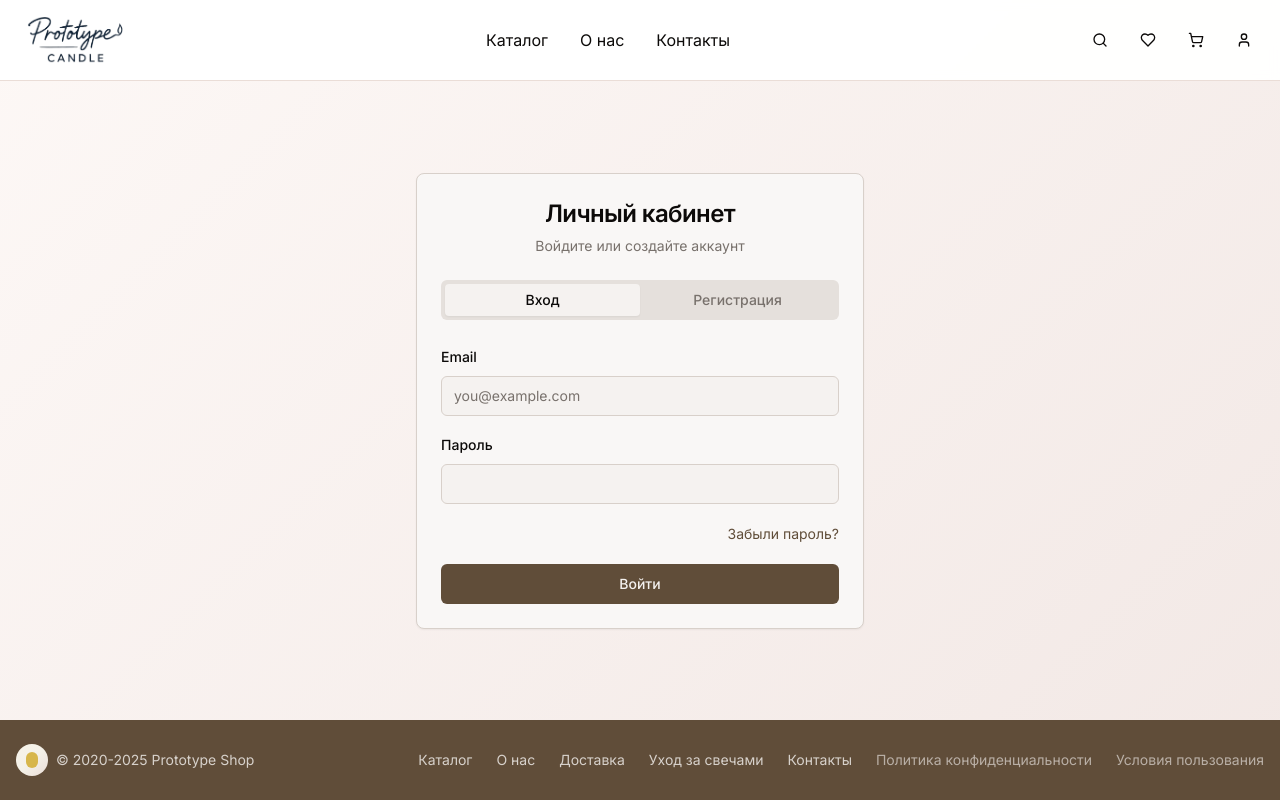
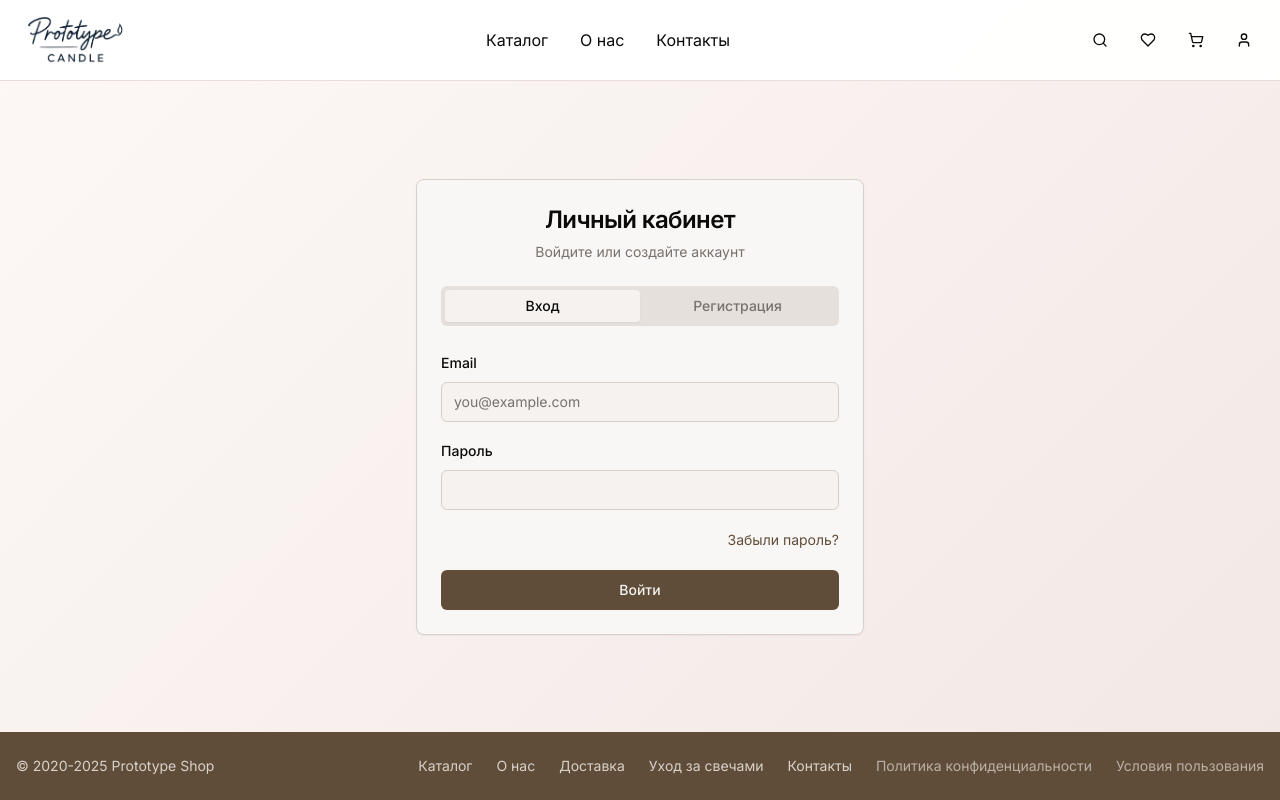
Before and after one commit to itbashar644/glow-whispers-market, a React (Vite) app: page /auth in a window 1280 px wide. Built offline with nearby package versions, Linux system fonts and the light colour scheme.

Commit message:
Remove store image from footer
Remove the store image from the footer component.

```diff
--- a/src/components/Footer.tsx
+++ b/src/components/Footer.tsx
@@ -7,9 +7,6 @@ export const Footer = () => {
       <div className="container mx-auto px-4 py-6">
         <div className="flex flex-col md:flex-row items-center justify-between gap-6">
           <div className="flex items-center space-x-2">
-            <div className="w-8 h-8 bg-candle-gradient rounded-full flex items-center justify-center shrink-0">
-              <div className="w-3 h-4 bg-candle-flame rounded-full candle-flame"></div>
-            </div>
             <p className="text-primary-foreground/80 text-sm whitespace-nowrap">
               © 2020-2025 Prototype Shop
             </p>
```
